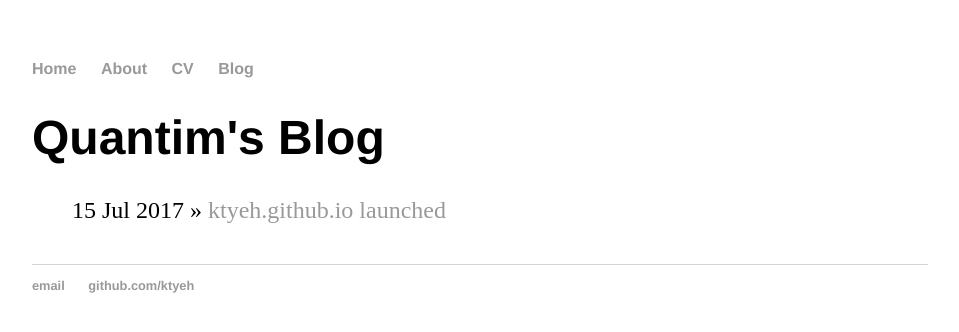
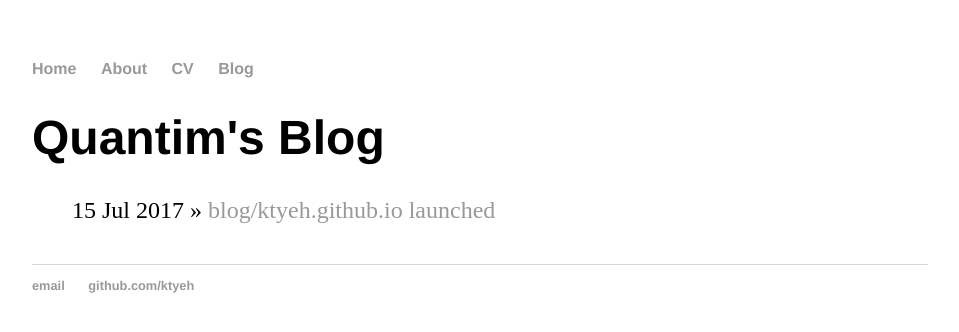
Before and after one commit to ktyeh/ktyeh.github.io, a Jekyll site: the page built from blog/index.html, in a window 1280 px wide. Shown: the top 332 px of the page, without its empty margins (160-1119 px from the left). Built offline with Jekyll 4.4.1, drawn with Linux system fonts in a browser that asks for light colours.

Commit message:
add blog

```diff
--- a/blog/index.html
+++ b/blog/index.html
@@ -6,6 +6,7 @@ title: Quantim's Blog
 	<ul class="posts">
 
 	  {% for post in site.posts %}
-	    <li><span>{{ post.date | date_to_string }}</span> » <a href="{{ post.url }}" title="{{ post.title }}">{{ post.title }}</a></li>
+	    <li><span>{{ post.date | date_to_string }}</span> » <a href="{{ post.url }}" title="{{ post.title }}">blog/{{ post.title }}</a></li>
+
 	  {% endfor %}
 	</ul>
```
